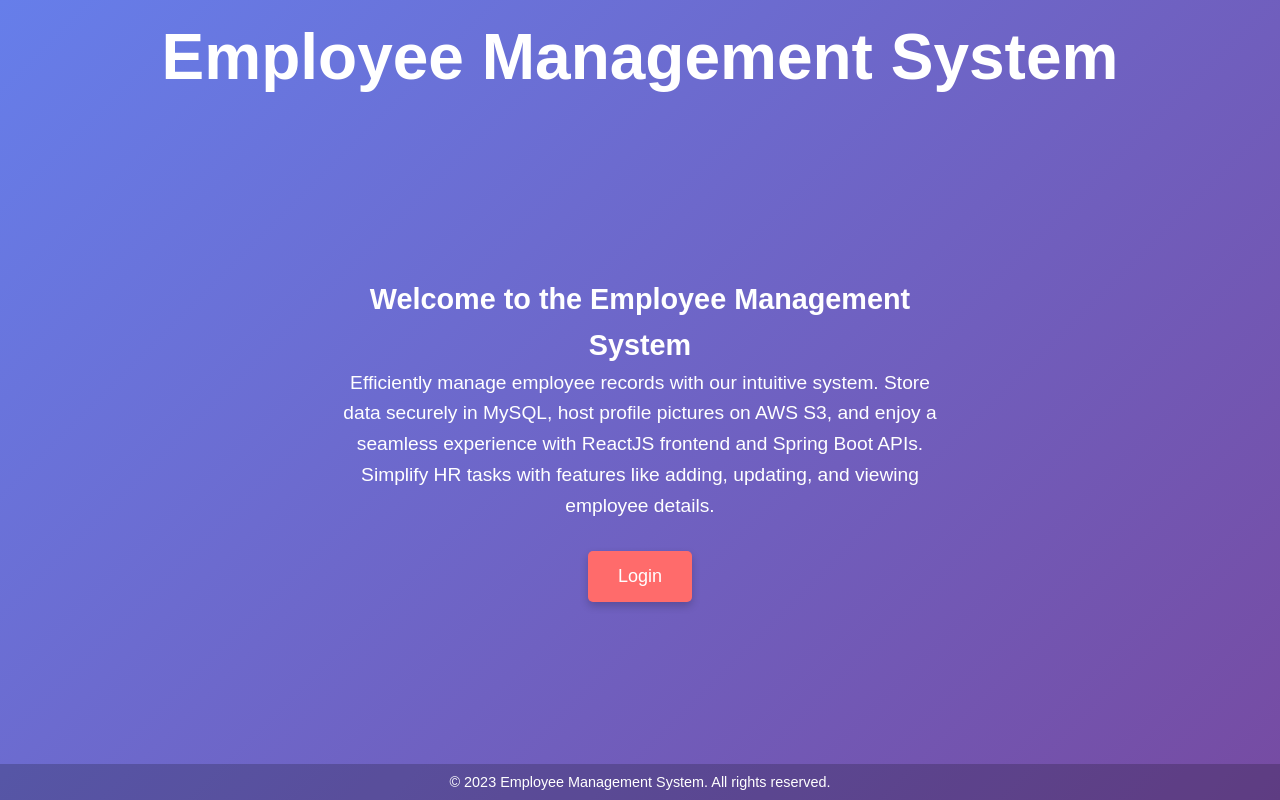
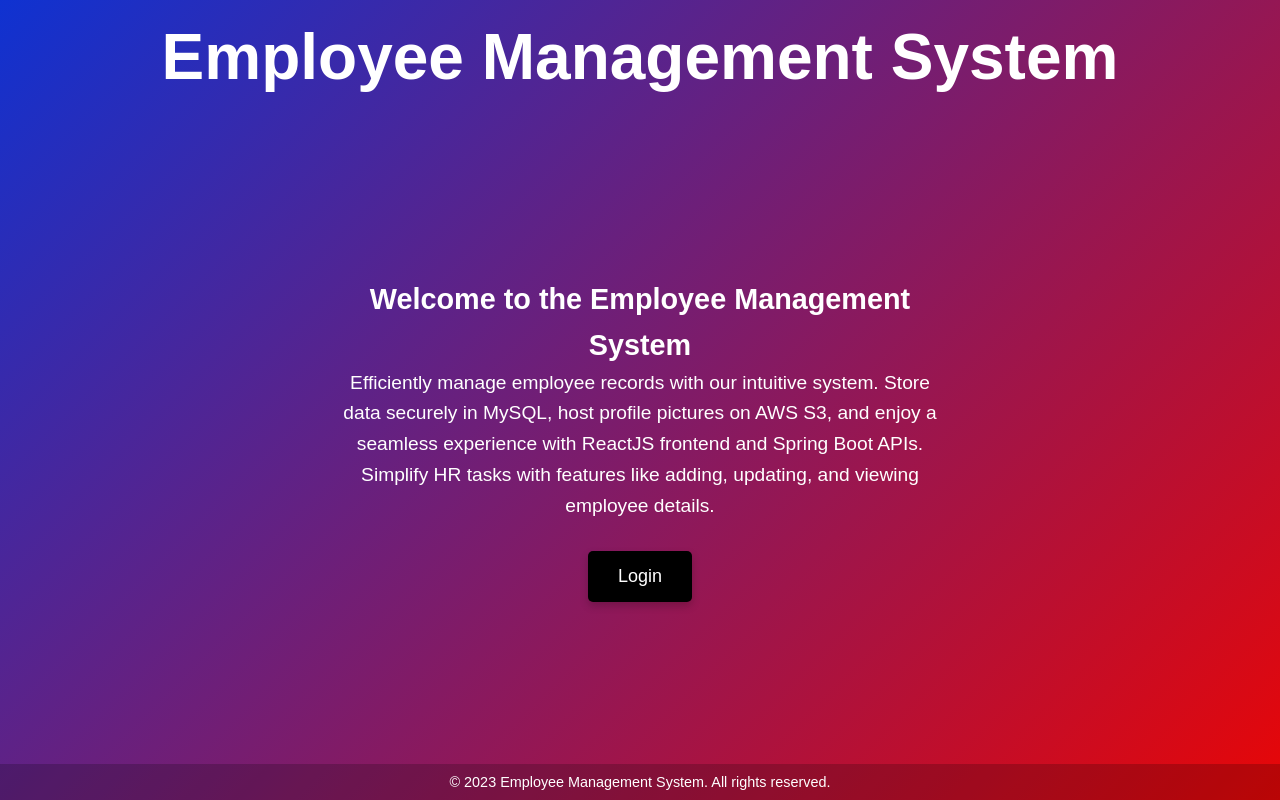
Before and after one commit to durgaprasad-potabathula/Employee-Management-System, a React (Vite) app: page / in a window 1280 px wide. Built offline with nearby package versions, Linux system fonts and the light colour scheme.

Commit message:
Update Home.module.css styles and colors

```diff
--- a/src/components/styles/Home.module.css
+++ b/src/components/styles/Home.module.css
@@ -1,11 +1,14 @@
-.container {
+*{
+  margin: 0;
+}.container {
   display: flex;
   flex-direction: column;
   min-height: 100vh;
-  background: linear-gradient(135deg, #667eea 0%, #764ba2 100%);
+  background: linear-gradient(135deg, #0f32d1 0%, #e80606 100%);
   color: white;
   font-family: 'Arial', sans-serif;
   text-align: center;
+
 }
 
 .header {
@@ -31,7 +34,8 @@
 
 .loginBtn {
   padding: 15px 30px;
-  background: #ff6b6b;
+  background: black;
+  border-radius: 90%;
   color: white;
   border: none;
   border-radius: 5px;
@@ -64,7 +68,3 @@
     font-size: 16px;
   }
 }
-
-*{
-  margin: 0%;
-}
```
